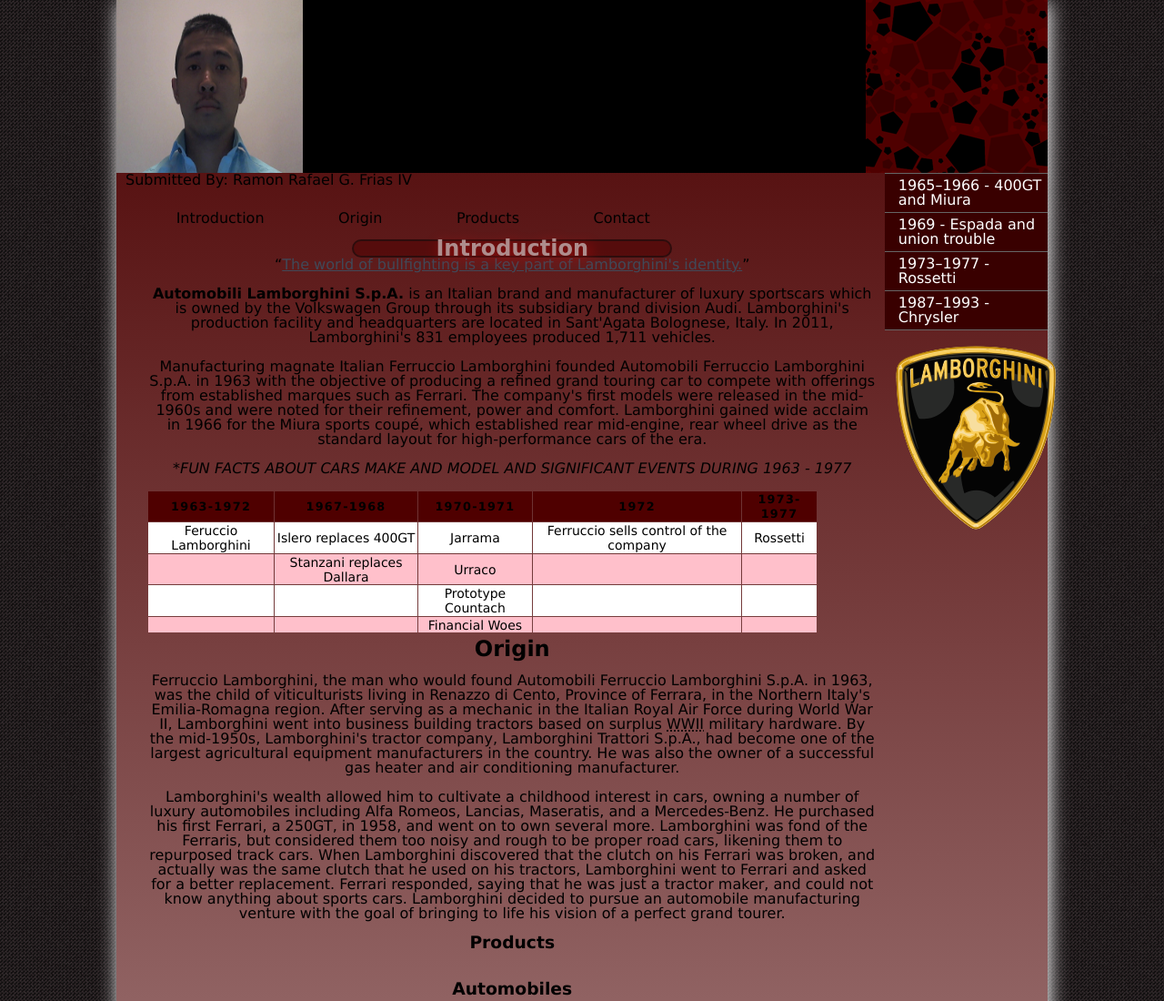
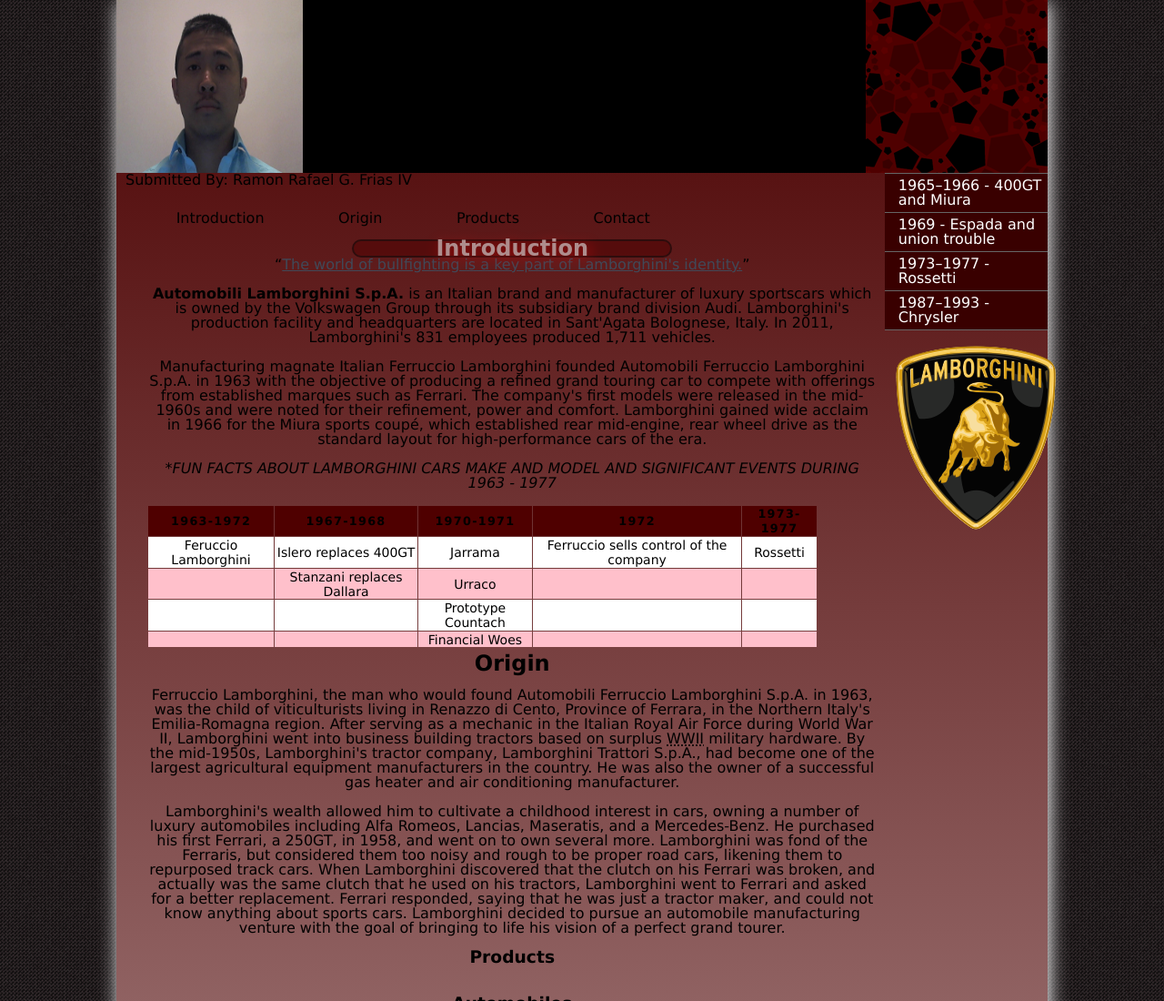
Before and after one commit to rfrias/DWS1, a plain HTML site: page Wk4/frias-ramonrafael-last-project/index.html in a window 1280 px wide. Shown: the top 1100 px of the page at 91% size. Drawn offline with Linux system fonts and the light colour scheme; a web font is replaced by a local one.

Commit message:
added a word in index.html

```diff
--- a/Wk4/frias-ramonrafael-last-project/index.html
+++ b/Wk4/frias-ramonrafael-last-project/index.html
@@ -33,7 +33,7 @@
             <p class="quote"><q><a href="http://en.wikipedia.org/wiki/Lamborghini#Brand_identity">The world of bullfighting is a key part of Lamborghini's identity.</a></q></p><!--q usage assignment requirement-->
             <p><strong>Automobili Lamborghini S.p.A.</strong> is an Italian brand and manufacturer of luxury sportscars which is owned by the Volkswagen Group through its subsidiary brand division Audi. Lamborghini's production facility and headquarters are located in Sant'Agata Bolognese, Italy. In 2011, Lamborghini's 831 employees produced 1,711 vehicles.</p><!--strong or em usage assignment requirement utilized in this paragraph-->
             <p>Manufacturing magnate Italian Ferruccio Lamborghini founded Automobili Ferruccio Lamborghini S.p.A. in 1963 with the objective of producing a refined grand touring car to compete with offerings from established marques such as Ferrari. The company's first models were released in the mid-1960s and were noted for their refinement, power and comfort. Lamborghini gained wide acclaim in 1966 for the Miura sports coupé, which established rear mid-engine, rear wheel drive as the standard layout for high-performance cars of the era.</p>
-            <p><em>*FUN FACTS ABOUT CARS MAKE AND MODEL AND SIGNIFICANT EVENTS DURING 1963 - 1977</em></p>
+            <p><em>*FUN FACTS ABOUT LAMBORGHINI CARS MAKE AND MODEL AND SIGNIFICANT EVENTS DURING 1963 - 1977</em></p>
             <table>
               <tr>
                   <th>1963-1972</th>
```
